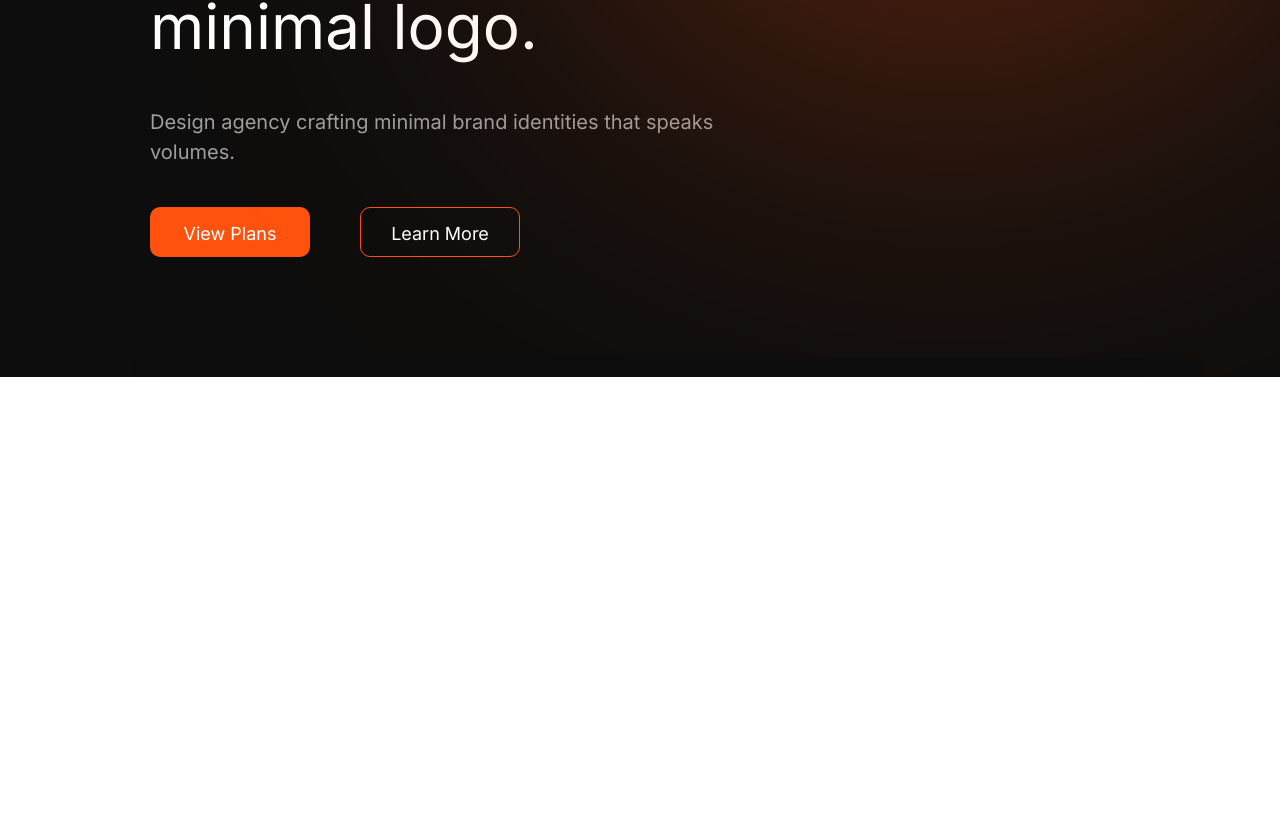
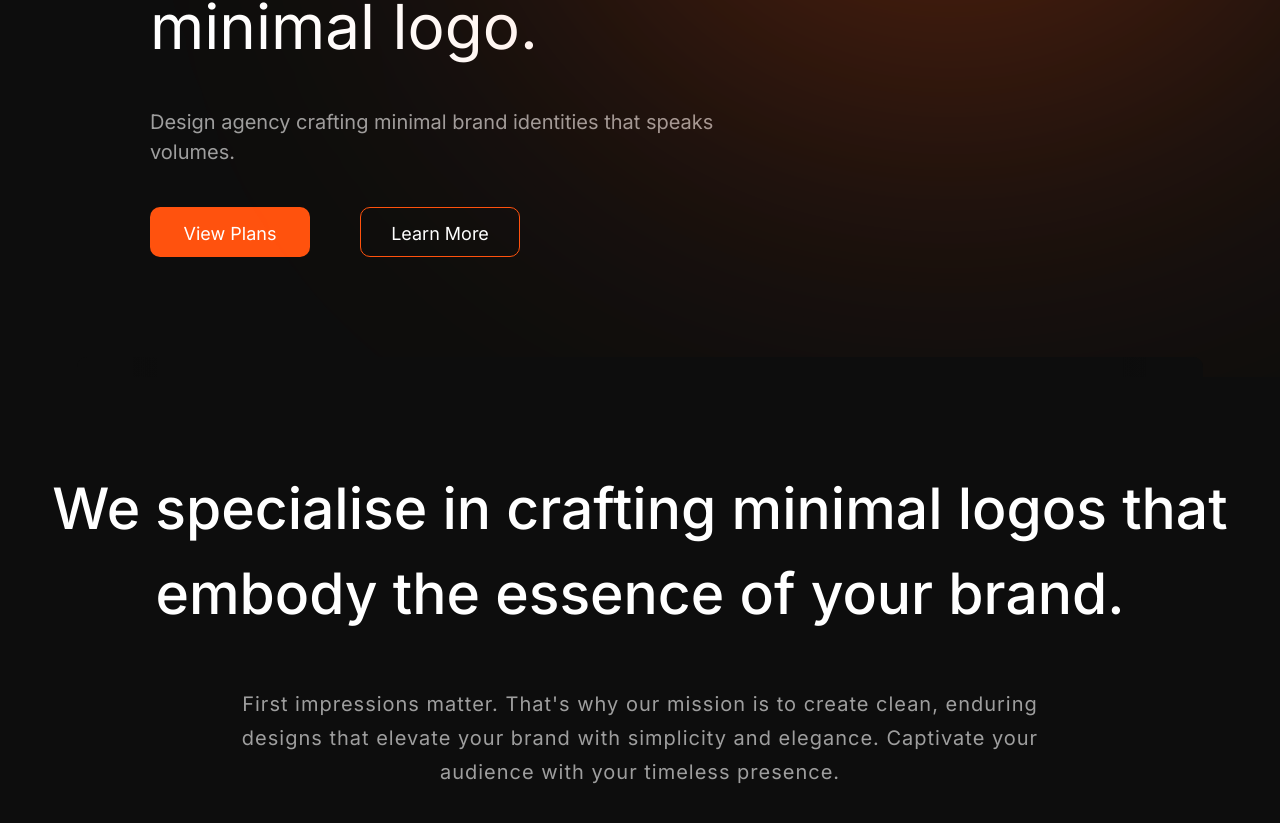
Before and after one commit to divyashrma18/Landing-Page, a React (Vite) app in the folder Landing/: page / in a window 1280 px wide. Shown: the part 423-1246 px from the top of the page. Before the commit the page ends 800 px from the top, so only its background shows below. Built offline with nearby package versions, Linux system fonts and the light colour scheme.

Commit message:
section2 complete with animations

```diff
--- a/Landing/src/App.jsx
+++ b/Landing/src/App.jsx
@@ -1,6 +1,7 @@
 
 import './App.css'
 import Hero from './components/Hero'
+import Section2 from './components/Section2'
 
 function App() {
 
@@ -8,6 +9,7 @@ function App() {
   return (
     <>
     <Hero />
+    <Section2 />
     </>
   )
 }
--- a/Landing/src/components/Hero.css
+++ b/Landing/src/components/Hero.css
@@ -4,6 +4,7 @@
     background-color: #0D0D0D;
     position: relative;
     overflow: hidden;
+    padding-top: 150px;
   }
 
   /* Neon blur glow */
--- a/Landing/src/components/Navbar.css
+++ b/Landing/src/components/Navbar.css
@@ -1,5 +1,20 @@
 .logo {
     color: white;
+  }
+  .navbar {
+    transition: background-color 0.3s ease, backdrop-filter 0.3s ease;
+    position: fixed;
+    top: 0;
+    left: 0;
+    right: 0;
+    z-index: 1000;
+  }
+
+  .navbar.scrolled {
+    position: fixed;
+    background-color: rgba(0, 0, 0, 0.4); /* translucent black */
+    backdrop-filter: blur(10px);
+    padding: 30px 160px; /* optional: shrink on scroll */
   }
 
   .navbar {
--- a/Landing/src/components/Navbar.jsx
+++ b/Landing/src/components/Navbar.jsx
@@ -1,12 +1,23 @@
-import React from 'react'
+import React, { useState, useEffect } from 'react';
 import { IoTennisballOutline } from "react-icons/io5";
-import './Navbar.css'
+import './Navbar.css';
+
 const Navbar = () => {
+  const [scrolled, setScrolled] = useState(false);
+
+  useEffect(() => {
+    const handleScroll = () => {
+      setScrolled(window.scrollY > window.innerHeight * 0.1); // adjust threshold if needed
+    };
+
+    window.addEventListener('scroll', handleScroll);
+    return () => window.removeEventListener('scroll', handleScroll);
+  }, []);
+
   return (
-    <div className="navbar">
+    <div className={`navbar ${scrolled ? 'scrolled' : ''}`}>
       <div className="logo">
         <IoTennisballOutline size={42} />
-
       </div>
 
       <div className="nav-items">
@@ -20,10 +31,8 @@ const Navbar = () => {
       <div className="book-call">
         <p><span>Book a call</span><span>Book a call</span></p>
       </div>
+    </div>
+  );
+};
 
-
-    </div>
-  )
-}
-
-export default Navbar
+export default Navbar;
--- /dev/null
+++ b/Landing/src/components/Section2.css
@@ -0,0 +1,29 @@
+.section2{
+    width: 100%;
+    height: 500px;
+    background-color: #0D0D0D;
+    display: flex;
+    flex-direction: column;
+    gap: 50px;
+    justify-content: center;
+    text-align: center;
+   align-items: center;
+}
+.section2 h1{
+    font-family: "Inter", sans-serif;
+    color: white;
+    font-size: 57px;
+    font-weight: 500;
+    width: 1200px;
+    text-align: center;
+}
+.section2 p{
+    font-family: "Inter", sans-serif;
+    color: #FFFFFF99;
+    font-size: 20px;
+    font-weight: 400;
+    width: 800px;
+    text-align: center;
+    line-height: 34px;
+    letter-spacing: 1px;
+}
--- /dev/null
+++ b/Landing/src/components/Section2.jsx
@@ -0,0 +1,33 @@
+import React, { useRef } from 'react';
+import './Section2.css';
+import { motion, useInView } from 'framer-motion';
+
+const Section2 = () => {
+  const ref = useRef();
+  const isInView = useInView(ref, {
+    once: true,
+    amount: 0.6, // Trigger when 50% of the section is visible
+  });
+
+  return (
+    <div className="section2" ref={ref}>
+      <motion.h1
+        initial={{ opacity: 0, y: 50 }}
+        animate={isInView ? { opacity: 1, y: 0 } : {}}
+        transition={{ duration: 0.8, ease: 'easeOut' }}
+      >
+        We specialise in crafting minimal logos that embody the essence of your brand.
+      </motion.h1>
+
+      <motion.p
+        initial={{ opacity: 0, y: 50 }}
+        animate={isInView ? { opacity: 1, y: 0 } : {}}
+        transition={{ duration: 1, ease: 'easeOut', delay: 0.2 }}
+      >
+        First impressions matter. That's why our mission is to create clean, enduring designs that elevate your brand with simplicity and elegance. Captivate your audience with your timeless presence.
+      </motion.p>
+    </div>
+  );
+};
+
+export default Section2;
```
Lines whose indentation alone changed are shown as unchanged.
